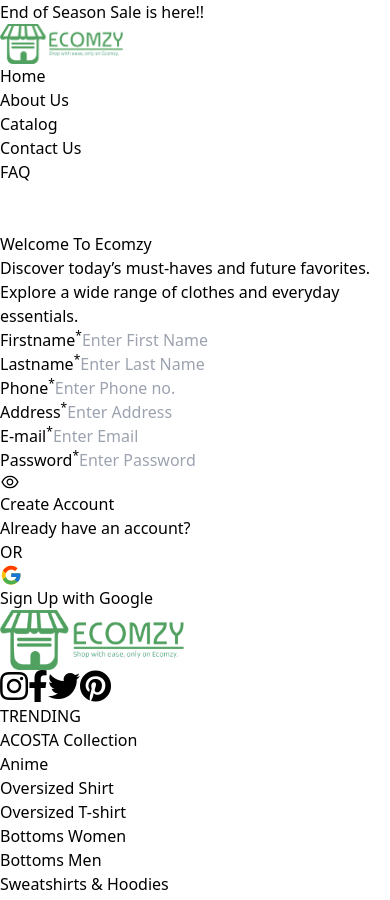
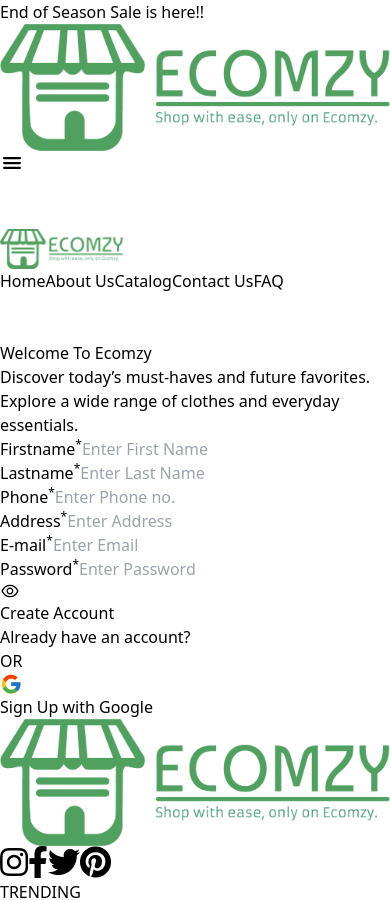
Before and after one commit to nakul2207/Ecomzy, a React (Vite) app: page /signup in a window 390 px wide. Shown: the top 900 px of the page. Built offline with nearby package versions, Linux system fonts and the light colour scheme.

Commit message:
responsive changes

```diff
--- a/src/App.jsx
+++ b/src/App.jsx
@@ -1,10 +1,10 @@
 import { useEffect, useState } from 'react'
 import './App.css'
 import { NavBar } from './components/NavBar'
-import { Routes,Route } from 'react-router-dom'
+import { Routes, Route } from 'react-router-dom'
 import { HomePage } from './pages/HomePage'
 import { CartPage } from './pages/CartPage'
-import {ToastContainer} from 'react-toastify'
+import { ToastContainer } from 'react-toastify'
 import 'react-toastify/dist/ReactToastify.css';
 import Login from './components/login/login'
 import Signup from './components/login/signup'
@@ -16,22 +16,22 @@
 
 
 function App() {
-  const [loggedIn,setloggedIn] = useState(false);
-  const [user,setuser] = useState({});
+  const [loggedIn, setloggedIn] = useState(false);
+  const [user, setuser] = useState({});
 
   return (
-    <>
-    <div>
-      <div className='text-center bg-red-700 text-white font-semibold text-sm  px-1 py-1'>End of Season Sale is here!!</div>
+    <div className="flex flex-col min-h-screen">
+      <div className='text-center bg-red-700 text-white font-semibold text-sm px-1 py-1'>End of Season Sale is here!!</div>
       <NavBar></NavBar>
 
       <ToastContainer style={{ position: 'fixed', top: '8rem', right: '2rem' }}></ToastContainer>
-      <Routes>
-          <Route path='/' element={<HomePage/>}></Route>
-          <Route path='/cart' element={<CartPage user={user}/>}></Route>
-          <Route path='/Aboutus' element={<AboutUs></AboutUs>}></Route>
-          <Route path='/Contactus' element={<ContactUs></ContactUs>}></Route>
-          <Route path='/FAQ' element={<FAQPage></FAQPage>}></Route>
+      <div className="flex-grow">
+        <Routes>
+          <Route path='/' element={<HomePage />} />
+          <Route path='/cart' element={<CartPage user={user} />} />
+          <Route path='/Aboutus' element={<AboutUs></AboutUs>} />
+          <Route path='/Contactus' element={<ContactUs></ContactUs>} />
+          <Route path='/FAQ' element={<FAQPage></FAQPage>} />
           <Route
             path='/login'
             element={
@@ -42,11 +42,11 @@
               )
             }
           />
-          <Route path='/signup' element={<Signup setloggedIn={setloggedIn}/>}></Route>
-      </Routes>
+          <Route path='/signup' element={<Signup setloggedIn={setloggedIn} />} />
+        </Routes>
+      </div>
+      <Footer></Footer>
     </div>
-    <Footer></Footer>
-    </>
   )
 }
 
--- a/src/components/Footer.jsx
+++ b/src/components/Footer.jsx
@@ -1,24 +1,23 @@
 import React from 'react';
-import logo from '../assets/logo.png'
+import logo from '../assets/logo.png';
+
 export const Footer = () => {
   return (
     <footer className="bg-black text-white p-8">
-      <div className="flex justify-between text-sm mb-8 ml-10 mr-10">
-        <div className="flex flex-col">
-          <div>
-          <img src={logo} alt="logo" style={{ height: '60px' }}/>
-          </div>
-            <div className='space-x-4 mt-8 ml-4'>
+      <div className="flex flex-col lg:flex-row justify-between text-sm mb-8 mx-4 lg:mx-10">
+        <div className="flex flex-col items-center lg:items-start mb-8 lg:mb-0">
+          <img src={logo} alt="logo" className="h-16 mb-4" />
+          <div className="flex space-x-4 mt-4">
             <a href="#"><i className="fab fa-instagram fa-2x"></i></a>
             <a href="#"><i className="fab fa-facebook-f fa-2x"></i></a>
             <a href="#"><i className="fab fa-twitter fa-2x"></i></a>
             <a href="#"><i className="fab fa-pinterest fa-2x"></i></a>
           </div>
         </div>
-          <div className='flex space-x-20'>
-              <div className="flex-1 mx-4">
-              <h4 className="border-b-2  border-white pb-2 mb-4">TRENDING</h4>
-              <ul>
+        <div className="flex flex-col lg:flex-row space-y-8 lg:space-y-0 lg:space-x-20">
+          <div className="flex-1">
+            <h4 className="border-b-2 border-white pb-2 mb-4 text-center lg:text-left">TRENDING</h4>
+            <ul className="text-center lg:text-left">
               <li className="mb-2"><a href="#" className="hover:underline">ACOSTA Collection</a></li>
               <li className="mb-2"><a href="#" className="hover:underline">Anime</a></li>
               <li className="mb-2"><a href="#" className="hover:underline">Oversized Shirt</a></li>
@@ -29,9 +28,9 @@
               <li className="mb-2"><a href="#" className="hover:underline">Jacket</a></li>
             </ul>
           </div>
-            <div className="flex-1 mx-4">
-              <h4 className="border-b-2 border-white pb-2 mb-4">INFO</h4>
-              <ul>
+          <div className="flex-1">
+            <h4 className="border-b-2 border-white pb-2 mb-4 text-center lg:text-left">INFO</h4>
+            <ul className="text-center lg:text-left">
               <li className="mb-2"><a href="#" className="hover:underline">Stores</a></li>
               <li className="mb-2"><a href="#" className="hover:underline">Terms & Conditions</a></li>
               <li className="mb-2"><a href="#" className="hover:underline">Return / Exchange – T&C</a></li>
@@ -44,12 +43,13 @@
           </div>
         </div>
       </div>
-      <div className="flex justify-between items-center border-t border-white pt-8 ">
-        <div>
+      <div className="border-t border-white pt-8 mt-8 mx-4 lg:mx-10">
+        <div className="flex flex-col lg:flex-row justify-between items-center">
+          <div className="text-center lg:text-left mb-4 lg:mb-0">
             <a href="#" className="block mb-2 hover:underline">Download Our App</a>
-          <a href="#" className="hover:underline">Stores Near me</a>
+            <a href="#" className="hover:underline">Stores Near Me</a>
           </div>
-        <div className="flex space-x-4 mr-10">
+          <div className="flex space-x-4">
             <i className="fab fa-cc-visa fa-2x"></i>
             <i className="fab fa-cc-mastercard fa-2x"></i>
             <i className="fab fa-cc-paypal fa-2x"></i>
@@ -60,6 +60,7 @@
         <div className="text-center mt-8">
           <p>© Ecomzy 2024. All rights reserved.</p>
         </div>
+      </div>
     </footer>
   );
-}
+};
--- a/src/components/NavBar.jsx
+++ b/src/components/NavBar.jsx
@@ -1,55 +1,83 @@
-import React from 'react'
-import logo from '../assets/logo.png'
-import cart from '../assets/apple-touch-icon.png'
-import { NavLink,Link } from 'react-router-dom'
-import { useSelector} from 'react-redux'
-import { IoPersonOutline } from "react-icons/io5";
-import { IoBagOutline } from "react-icons/io5";
+import React, { useState } from 'react';
+import logo from '../assets/logo.png';
+import { Link } from 'react-router-dom';
+import { useSelector } from 'react-redux';
+import { IoPersonOutline, IoBagOutline, IoMenu } from "react-icons/io5";
 
 export const NavBar = () => {
   const cartItems = useSelector((state) => state.cart.value);
   const len = cartItems.length;
+  const [isMenuOpen, setIsMenuOpen] = useState(false);
+
+  const toggleMenu = () => {
+    setIsMenuOpen(!isMenuOpen);
+  };
+
   return (
-    <div className='flex justify-between py-4 px-32 bg-black bg-blend-hard-light '>
-        <div className='flex font-mono pt-1'>
+    <div className='bg-black bg-blend-hard-light'>
+      {/* Layout for smaller screens */}
+      <div className='lg:hidden flex flex-col'>
+        {/* Logo at the top */}
+        <div className='flex justify-center py-4'>
           <Link to='/'>
-                <img src={logo} alt="logo" style={{ height: '40px' }}/>
-            </Link>
-            <Link to='/'>
-                <div className='mt-2 ml-10 mr-6 text-sm underline text-white'>Home</div>
-            </Link>
-            <Link to='/Aboutus'>
-                <div className='mt-2 mr-6  text-sm text-white'>About Us</div>
-            </Link>
-            <Link to='/'>
-                <div className='mt-2  mr-6 text-sm  text-white'>Catalog</div>
-            </Link>
-            <Link to='/Contactus'>
-                <div className='mt-2  mr-6 text-sm  text-white'>Contact Us</div>
-            </Link>
-            <Link to='/FAQ'>
-                <div className='mt-2  mr-6 text-sm  text-white'>FAQ</div>
+            <img src={logo} alt="logo" className='h-10' />
           </Link>
         </div>
-        <div className='flex gap-x-5 pt-1'>
+        {/* Nav and icons */}
+        <div className='flex justify-between items-center py-4 px-4'>
+          {/* Hamburger Menu for small screens */}
+          <button onClick={toggleMenu} className='text-white'>
+            <IoMenu size="1.5em" />
+          </button>
+          {/* Profile and Cart Icons */}
+          <div className='flex gap-x-5 items-center'>
             <Link to='/login'>
-                <div className='pt-1' >
               <IoPersonOutline color="white" size="1.5em" />
-                </div>
             </Link>
-            <div className='mt-1'>
-                <Link to='/cart'>
+            <Link to='/cart' className='relative'>
               <IoBagOutline color="white" size="1.5em" />
-                <>
-                {
-                    len!==0 &&
-                    <div className=' bg-yellow-400 h-4 w-4 text-center text-xs  rounded-full relative bottom-7 left-3'>{len}</div>
-                }
-                </>
+              {len !== 0 && (
+                <div className='bg-yellow-400 h-4 w-4 text-center text-xs rounded-full absolute -top-2 -right-2'>{len}</div>
+              )}
             </Link>
           </div>
+        </div>
+        {/* Mobile Menu */}
+        {isMenuOpen && (
+          <div className='bg-black'>
+            <Link to='/' className='block text-white text-sm py-2 px-4 underline'>Home</Link>
+            <Link to='/Aboutus' className='block text-white text-sm py-2 px-4'>About Us</Link>
+            <Link to='/' className='block text-white text-sm py-2 px-4'>Catalog</Link>
+            <Link to='/Contactus' className='block text-white text-sm py-2 px-4'>Contact Us</Link>
+            <Link to='/' className='block text-white text-sm py-2 px-4'>FAQ</Link>
+          </div>
+        )}
+      </div>
 
+      {/* Layout for larger screens */}
+      <div className='hidden lg:flex justify-between items-center py-4 px-32'>
+        <div className='flex font-mono'>
+          <Link to='/'>
+            <img src={logo} alt="logo" style={{ height: '40px' }} />
+          </Link>
+          <Link to='/' className='mt-2 ml-10 mr-6 text-sm underline text-white'>Home</Link>
+          <Link to='/Aboutus' className='mt-2 mr-6 text-sm text-white'>About Us</Link>
+          <Link to='/' className='mt-2 mr-6 text-sm text-white'>Catalog</Link>
+          <Link to='/Contactus' className='mt-2 mr-6 text-sm text-white'>Contact Us</Link>
+          <Link to='/' className='mt-2 mr-6 text-sm text-white'>FAQ</Link>
+        </div>
+        <div className='flex gap-x-5'>
+          <Link to='/login'>
+            <IoPersonOutline color="white" size="1.5em" />
+          </Link>
+          <Link to='/cart' className='relative'>
+            <IoBagOutline color="white" size="1.5em" />
+            {len !== 0 && (
+              <div className='bg-yellow-400 h-4 w-4 text-center text-xs rounded-full absolute -top-2 -right-2'>{len}</div>
+            )}
+          </Link>
         </div>
       </div>
-  )
-}
+    </div>
+  );
+};
--- a/src/components/PromoSection.jsx
+++ b/src/components/PromoSection.jsx
@@ -1,15 +1,15 @@
-// PromoSection.js
 import React from 'react';
-import sher from '../assets/sher.jpg'
-import hrs from '../assets/hrs.jpg'
-import delivery from '../assets/delivery.jpg'
+import sher from '../assets/sher.jpg';
+import hrs from '../assets/hrs.jpg';
+import delivery from '../assets/delivery.jpg';
 
 const PromoSection = () => {
     return (
-        <div className="flex justify-around p-24 bg-gray-100">
+        <div className="p-8 bg-gray-100">
+            <div className="flex flex-col md:flex-row justify-around items-center my-2 space-y-8 md:space-y-0">
                 <div className="text-center max-w-xs">
                     <div className="mb-4">
-                    <img src={hrs} alt="Shipping Icon" className=" w-32 h-24 mx-auto" />
+                        <img src={hrs} alt="Shipping Icon" className="w-32 h-24 mx-auto" />
                     </div>
                     <h3 className="text-lg font-semibold mb-2">SHIPPING WITHIN 48 HOURS</h3>
                     <p className="text-sm text-gray-600">Your order will be shipped within 48 hours from the time since order is placed!</p>
@@ -29,6 +29,7 @@
                     <p className="text-sm text-gray-600">Our products are 100% made in India. From raw fabric to the final product!</p>
                 </div>
             </div>
+        </div>
     );
 }
 
```
Also changed, not shown: src/components/Cartitem.jsx (+7 -10 lines), src/components/cartproduct.jsx (+21 -19 lines), src/pages/HomePage.jsx (+27 -33 lines). Lines whose indentation alone changed are shown as unchanged.
